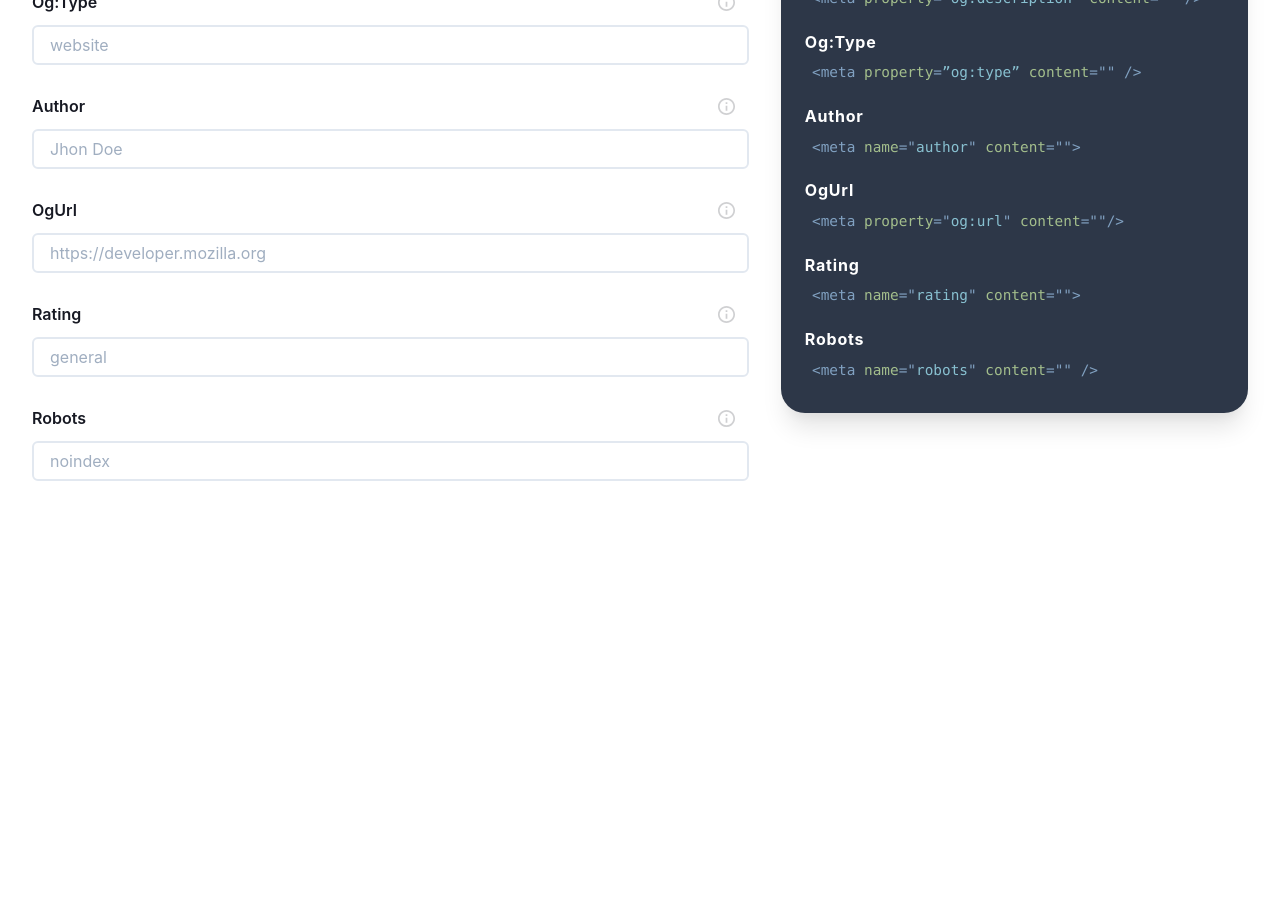
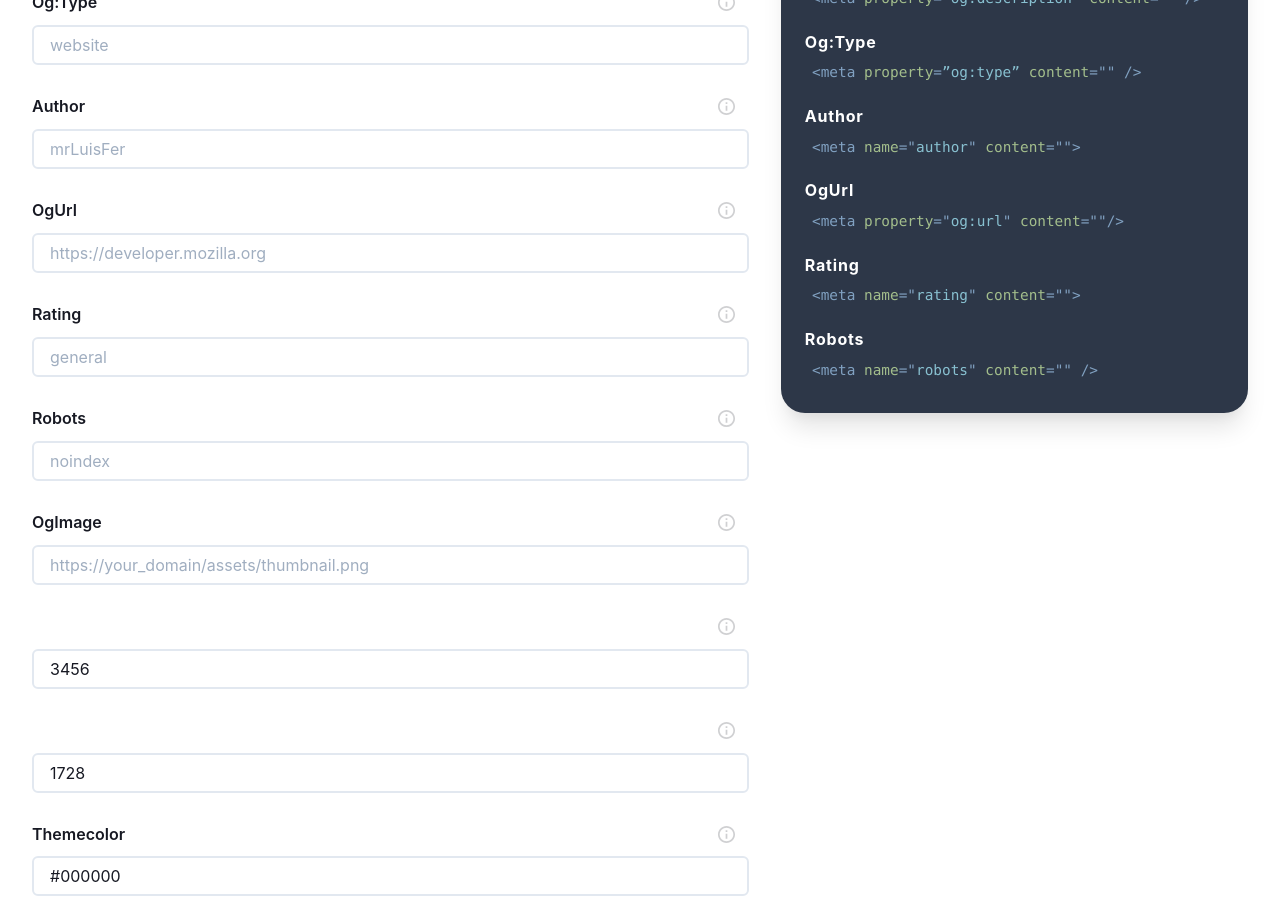
Before and after one commit to mrLuisFer/seo-generator, a Next.js app: page / in a window 1280 px wide. Shown: the part 340-1252 px from the top of the page. Before the commit the page ends 837 px from the top, so only its background shows below. Built offline with nearby package versions, Linux system fonts and the light colour scheme; no server answers.

Commit message:
add more metatags state

```diff
--- a/src/components/home/LeftSidebar/index.tsx
+++ b/src/components/home/LeftSidebar/index.tsx
@@ -20,6 +20,14 @@ export default function LeftSidebar() {
     author,
     ogUrl,
     descriptionTextarea,
+    ogImg,
+    setOgImg,
+        ogImgWidth,
+    setOgImgWidth,
+    ogImgHeight,
+    setOgImgHeight,
+    setThemeColor,
+    themeColor
   } = useGetInputStates()
 
   return (
@@ -58,7 +66,7 @@ export default function LeftSidebar() {
             setState={setAuthor}
             value={author}
             labelValue="Author"
-            placeholder="Jhon Doe"
+            placeholder="mrLuisFer"
             infoTxt="The author of the page, this is the most important part of the SEO"
           />
           <InputForm
@@ -85,6 +93,34 @@ export default function LeftSidebar() {
             placeholder="noindex"
             infoTxt="The robots of the page, this is the most important part of the SEO"
           />
+          <InputForm
+            inputId="ogImg"
+            setState={setOgImg}
+            value={ogImg}
+            labelValue="OgImage"
+            placeholder="https://your_domain/assets/thumbnail.png"
+            infoTxt="The ogimg of the page, this is the most important part of the SEO"
+          />
+            <InputForm
+            inputId="ogImgWidth"
+            setState={setOgImgWidth}
+            value={ogImgWidth}
+            placeholder=""
+          />
+           <InputForm
+            inputId="ogImgHeight"
+            setState={setOgImgHeight}
+            value={ogImgHeight}
+            placeholder=""
+          />
+          <InputForm
+            labelValue="Themecolor"
+            infoTxt="The themecolor of the page, this is the most important part of the SEO"
+            inputId="themeColor"
+            setState={setThemeColor}
+            value={themeColor}
+            placeholder="#000000"
+          />
         </VStack>
       </FadeIn>
     </Box>
--- a/src/context/InputStates/index.tsx
+++ b/src/context/InputStates/index.tsx
@@ -7,13 +7,18 @@ export const InputStatesCtx = createContext(initialCtxValue)
 export default function InputStatesCtxProvider({ children }: { children: any }) {
   // Required Inputs
   const [descriptionTextarea, setDescriptionTextarea] = useState('')
-  const [ogTypeInput, setOgTypeInput] = useState('')
-  const [titleInput, setTitleInput] = useState('')
+  const [ogTypeInput, setOgTypeInput] = useState<string>('')
+  const [titleInput, setTitleInput] = useState<string>('')
   // Optional Inputs
-  const [author, setAuthor] = useState('')
-  const [ogUrl, setOgUrl] = useState('')
-  const [rating, setRating] = useState('')
-  const [robots, setRobots] = useState('')
+  const [author, setAuthor] = useState<string>('')
+  const [ogUrl, setOgUrl] = useState<string>('')
+  const [rating, setRating] = useState<string>('')
+  const [robots, setRobots] = useState<string>('')
+  const [ogImg, setOgImg] = useState<string>('')
+  const [ogImgWidth, setOgImgWidth] = useState<string>('3456')
+  const [ogImgHeight, setOgImgHeight] = useState<string>('1728')
+  const [themeColor, setThemeColor] = useState<string>('#000000')
+
 
   const valueObj: InputStatesCtxValue = {
     descriptionTextarea,
@@ -30,6 +35,14 @@ export default function InputStatesCtxProvider({ children }: { children: any })
     setRating,
     robots,
     setRobots,
+    ogImg,
+    setOgImg,
+    ogImgWidth,
+    setOgImgWidth,
+    ogImgHeight,
+    setOgImgHeight,
+    themeColor,
+    setThemeColor
   }
 
   return <InputStatesCtx.Provider value={valueObj}>{children}</InputStatesCtx.Provider>
```
Also changed, not shown: src/context/InputStates/InputStates.d.ts (+8 -0 lines).
